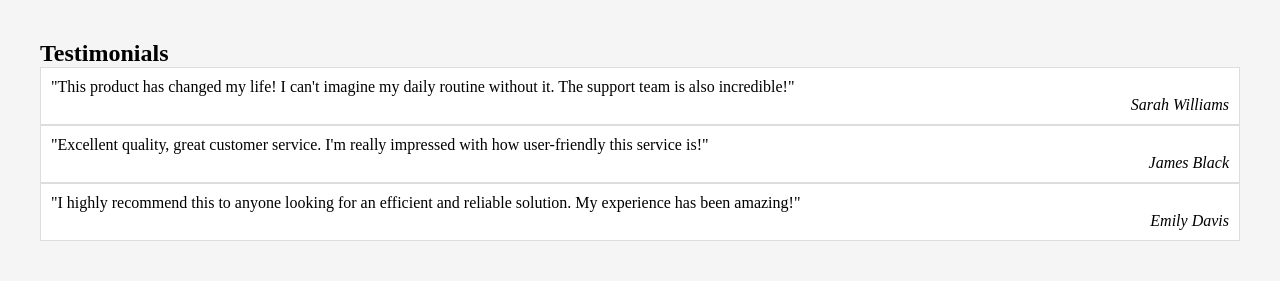
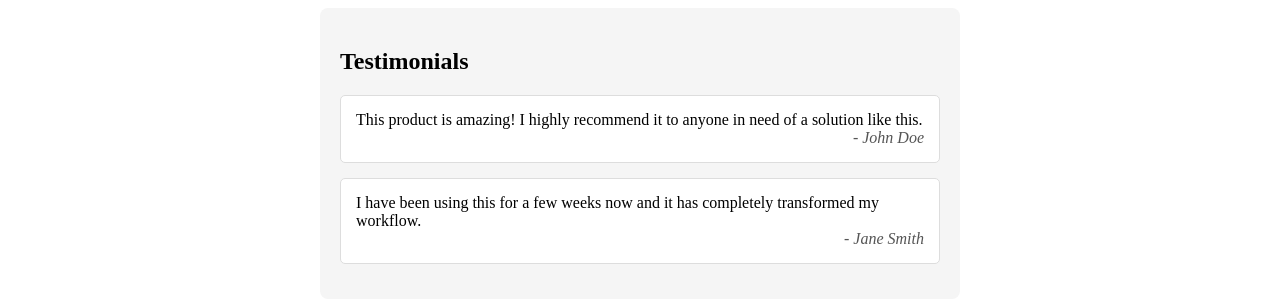
Before and after one commit to acciojob/testimonial-anshul-dhomne, a website: page main.html in a window 1280 px wide. Drawn offline with Linux system fonts and the light colour scheme.

Commit message:
created a submission

```diff
--- a/main.html
+++ b/main.html
@@ -1,60 +1,61 @@
 <!DOCTYPE html>
 <html lang="en">
-
 <head>
     <meta charset="UTF-8">
     <meta name="viewport" content="width=device-width, initial-scale=1.0">
     <title>Testimonial Section</title>
-    <link rel="stylesheet" href="1.assigment.js">
+    <link rel="stylesheet" href="styles.css">
 </head>
-
-<body>
 <style>
-        /* General Reset */
-        * {
-            margin: 0;
-            padding: 0;
-            box-sizing: border-box;
+    /* Main container styles */
+.testimonials-container {
+    background-color: #f5f5f5;
+    padding: 20px;
+    max-width: 600px;
+    margin: 0 auto;
+    border-radius: 8px;
 }
 
-        /* Main Container */
-        .testimonial-container {
-            padding: 40px;
-            background-color: #f5f5f5;
+.testimonials-container h2 {
+    font-size: 24px;
+    font-weight: bold;
+    margin-bottom: 20px;
 }
 
-        /* Individual Testimonial Box */
-        .testimonial-box {
-            background-color: white;
-            padding: 10px;
+/* Individual testimonial box */
+.testimonial {
+    background-color: #ffffff;
+    padding: 15px;
     border: 1px solid #ddd;
-
+    margin-bottom: 15px;
+    border-radius: 5px;
 }
 
-        /* Author Styling */
+.testimonial p {
+    margin: 0;
+    font-size: 16px;
+}
+
+/* Author styles */
 .author {
+    text-align: right;
     font-style: italic;
-            text-align: right;
+    margin-top: 10px;
+    color: #555;
 }
+
 </style>
-    <section class="testimonial-container">
-        <h1>Testimonials</h1>
-
-        <div class="testimonial-box">
-            <p>"This product has changed my life! I can't imagine my daily routine without it. The support team is also
-                incredible!"</p>
-            <p class="author"> Sarah Williams</p>
+<body>
+    <div class="testimonials-container">
+        <h2>Testimonials</h2>
+        <div class="testimonial">
+            <p>This product is amazing! I highly recommend it to anyone in need of a solution like this.</p>
+            <p class="author">- John Doe</p>
         </div>
-        <div class="testimonial-box">
-            <p> "Excellent quality, great customer service. I'm really impressed with how user-friendly this service
-                is!"</p>
-            <p class="author"> James Black</p>
+        <div class="testimonial">
+            <p>I have been using this for a few weeks now and it has completely transformed my workflow.</p>
+            <p class="author">- Jane Smith</p>
         </div>
-        <div class="testimonial-box">
-            <p> "I highly recommend this to anyone looking for an efficient and reliable solution. My experience has been amazing!"</p>
-            <p class="author"> Emily Davis</p>
     </div>
-    </section>
 </body>
-
 </html>
```
Lines whose indentation alone changed are shown as unchanged.
